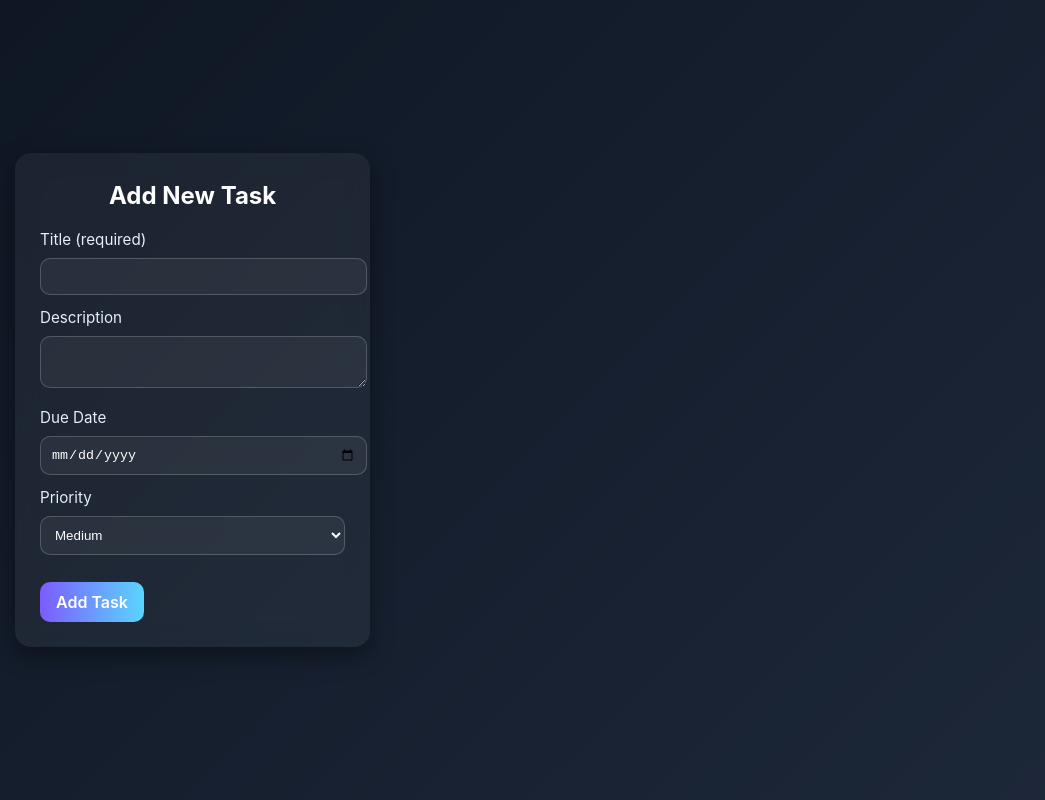
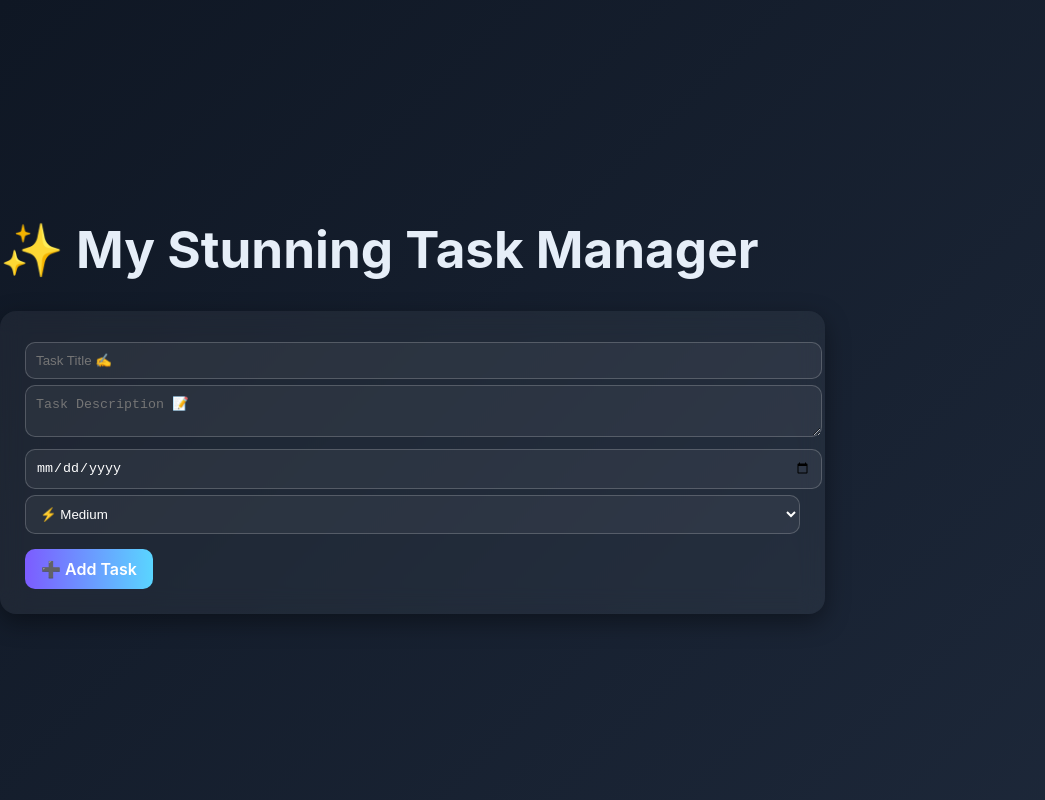
Before and after one commit to prosahme/task-manager, a React (Vite) app: page / in a window 1280 px wide. Shown: the whole page, without its empty margins (0-1045 px from the left). Built offline with nearby package versions, Linux system fonts and the light colour scheme.

Commit message:
Day 2 Task: Added Task form,task list updates, and styling improvements

```diff
--- a/src/App.css
+++ b/src/App.css
@@ -27,7 +27,6 @@ body {
   color: #94a3b8;
 }
 
-/* TaskForm Styling */
 .task-form {
   background: rgba(255, 255, 255, 0.05);
   backdrop-filter: blur(12px);
@@ -105,3 +104,39 @@ body {
     transform: translateY(0);
   }
 }
+
+.task-list {
+  display: grid;
+  gap: 15px;
+}
+
+.task-card {
+  background: #f9f9f9;
+  color: #0f1724;
+  padding: 15px;
+  border-radius: 16px;
+  box-shadow: 0px 3px 8px rgba(0, 0, 0, 0.1);
+  text-align: left;
+}
+
+.priority {
+  display: inline-block;
+  padding: 5px 10px;
+  border-radius: 8px;
+  margin-top: 8px;
+}
+
+.priority.high {
+  background: #ff6b6b;
+  color: white;
+}
+
+.priority.medium {
+  background: #ffd93d;
+  color: black;
+}
+
+.priority.low {
+  background: #6bcf63;
+  color: black;
+}
--- a/src/components/Task/TaskApp.jsx
+++ b/src/components/Task/TaskApp.jsx
@@ -1,10 +1,36 @@
-import React from "react";
+import React, { useState } from "react";
 import TaskForm from "./TaskForm";
+import TaskList from "./TaskList";
+import { motion, AnimatePresence } from "framer-motion";
 
 export default function TaskApp() {
+  const [tasks, setTasks] = useState([]);
+
+  const handleAddTask = (taskData) => {
+    const newTask = {
+      id: Date.now(),
+      ...taskData,
+      completed: false,
+    };
+
+    setTasks((prev) => [newTask, ...prev]);
+    console.log("Updated Task List:", [newTask, ...tasks]);
+  };
+
   return (
-    <section className="task-app container">
-      <TaskForm />
-    </section>
+    <div className="task-app">
+      <motion.h1
+        className="title"
+        initial={{ opacity: 0, y: -20 }}
+        animate={{ opacity: 1, y: 0 }}
+        transition={{ duration: 0.6 }}
+      >
+        ✨ My Stunning Task Manager
+      </motion.h1>
+      <TaskForm onSubmit={handleAddTask} />
+      <AnimatePresence>
+        <TaskList tasks={tasks} />
+      </AnimatePresence>
+    </div>
   );
 }
--- a/src/components/Task/TaskForm.jsx
+++ b/src/components/Task/TaskForm.jsx
@@ -1,6 +1,7 @@
 import React, { useState } from "react";
+import { motion } from "framer-motion";
 
-export default function TaskForm() {
+export default function TaskForm({ onSubmit }) {
   const [title, setTitle] = useState("");
   const [description, setDescription] = useState("");
   const [dueDate, setDueDate] = useState("");
@@ -8,16 +9,12 @@ export default function TaskForm() {
 
   const handleSubmit = (e) => {
     e.preventDefault();
+    if (!title || !description) {
+      alert("Please fill in all required fields!");
+      return;
+    }
 
-    const taskData = {
-      title,
-      description,
-      dueDate,
-      priority,
-    };
-
-    console.log("Form Submitted:", taskData);
-
+    onSubmit({ title, description, dueDate, priority });
     setTitle("");
     setDescription("");
     setDueDate("");
@@ -25,46 +22,41 @@ export default function TaskForm() {
   };
 
   return (
-    <form className="task-form" onSubmit={handleSubmit}>
-      <h3 className="form-title">Add New Task</h3>
-
-      <label>
-        Title (required)
+    <motion.form
+      className="task-form"
+      onSubmit={handleSubmit}
+      initial={{ opacity: 0, y: 30 }}
+      animate={{ opacity: 1, y: 0 }}
+      transition={{ duration: 0.5 }}
+    >
       <input
         type="text"
+        placeholder="Task Title ✍️"
         value={title}
         onChange={(e) => setTitle(e.target.value)}
-          required
       />
-      </label>
-
-      <label>
-        Description
       <textarea
+        placeholder="Task Description 📝"
         value={description}
         onChange={(e) => setDescription(e.target.value)}
-        ></textarea>
-      </label>
-
-      <label>
-        Due Date
+      />
       <input
         type="date"
         value={dueDate}
         onChange={(e) => setDueDate(e.target.value)}
       />
-      </label>
-
-      <label>
-        Priority
       <select value={priority} onChange={(e) => setPriority(e.target.value)}>
-          <option>Low</option>
-          <option>Medium</option>
-          <option>High</option>
+        <option value="High">🔥 High</option>
+        <option value="Medium">⚡ Medium</option>
+        <option value="Low">🌱 Low</option>
       </select>
-      </label>
-
-      <button type="submit">Add Task</button>
-    </form>
+      <motion.button
+        type="submit"
+        whileHover={{ scale: 1.1 }}
+        whileTap={{ scale: 0.95 }}
+      >
+        ➕ Add Task
+      </motion.button>
+    </motion.form>
   );
 }
--- /dev/null
+++ b/src/components/Task/TaskList.jsx
@@ -0,0 +1,26 @@
+import React from "react";
+import { motion } from "framer-motion";
+
+export default function TaskList({ tasks }) {
+  return (
+    <div className="task-list">
+      {tasks.map((task) => (
+        <motion.div
+          key={task.id}
+          className="task-card"
+          initial={{ opacity: 0, x: -50 }}
+          animate={{ opacity: 1, x: 0 }}
+          exit={{ opacity: 0, x: 50 }}
+          transition={{ duration: 0.4 }}
+        >
+          <h3>{task.title}</h3>
+          <p>{task.description}</p>
+          <small>📅 {task.dueDate || "No deadline"}</small>
+          <span className={`priority ${task.priority.toLowerCase()}`}>
+            {task.priority}
+          </span>
+        </motion.div>
+      ))}
+    </div>
+  );
+}
```
Lines whose indentation alone changed are shown as unchanged.
